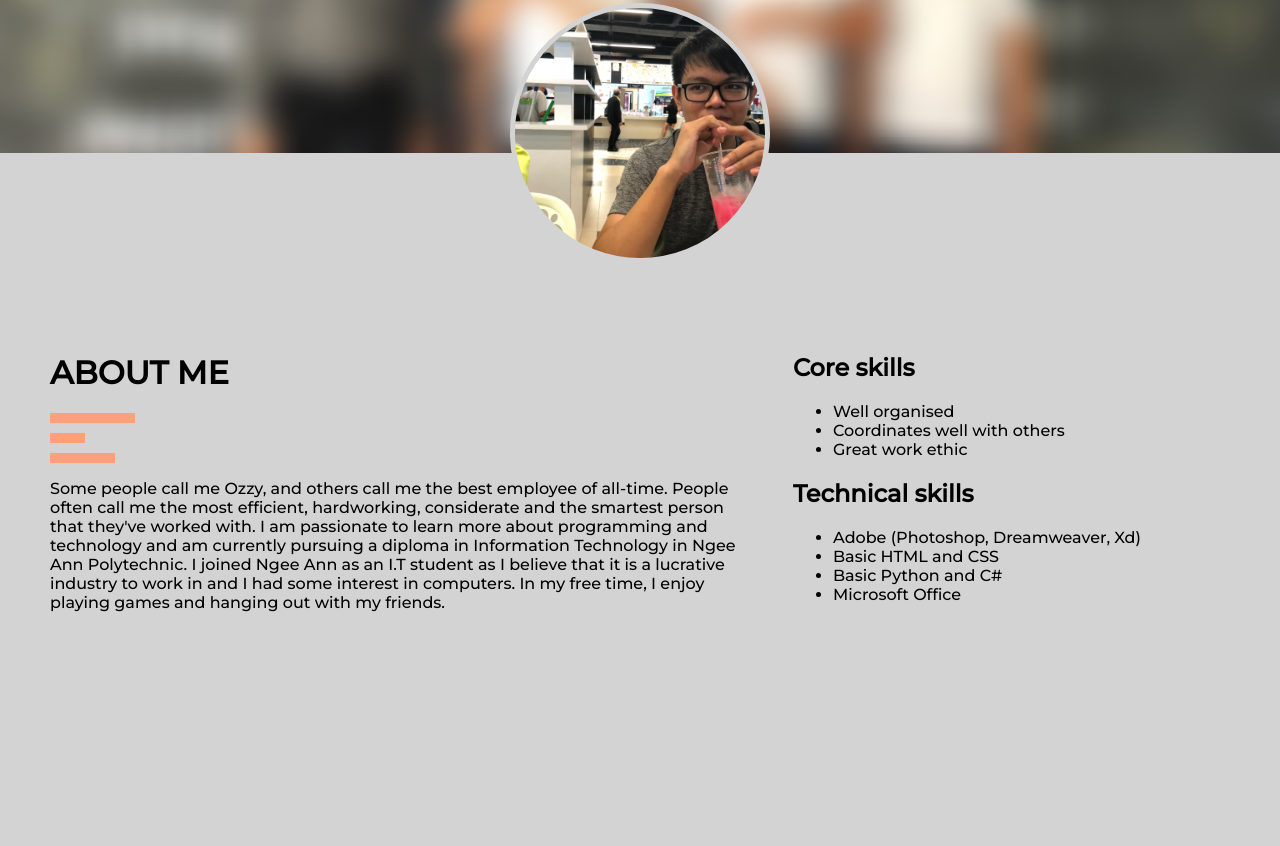
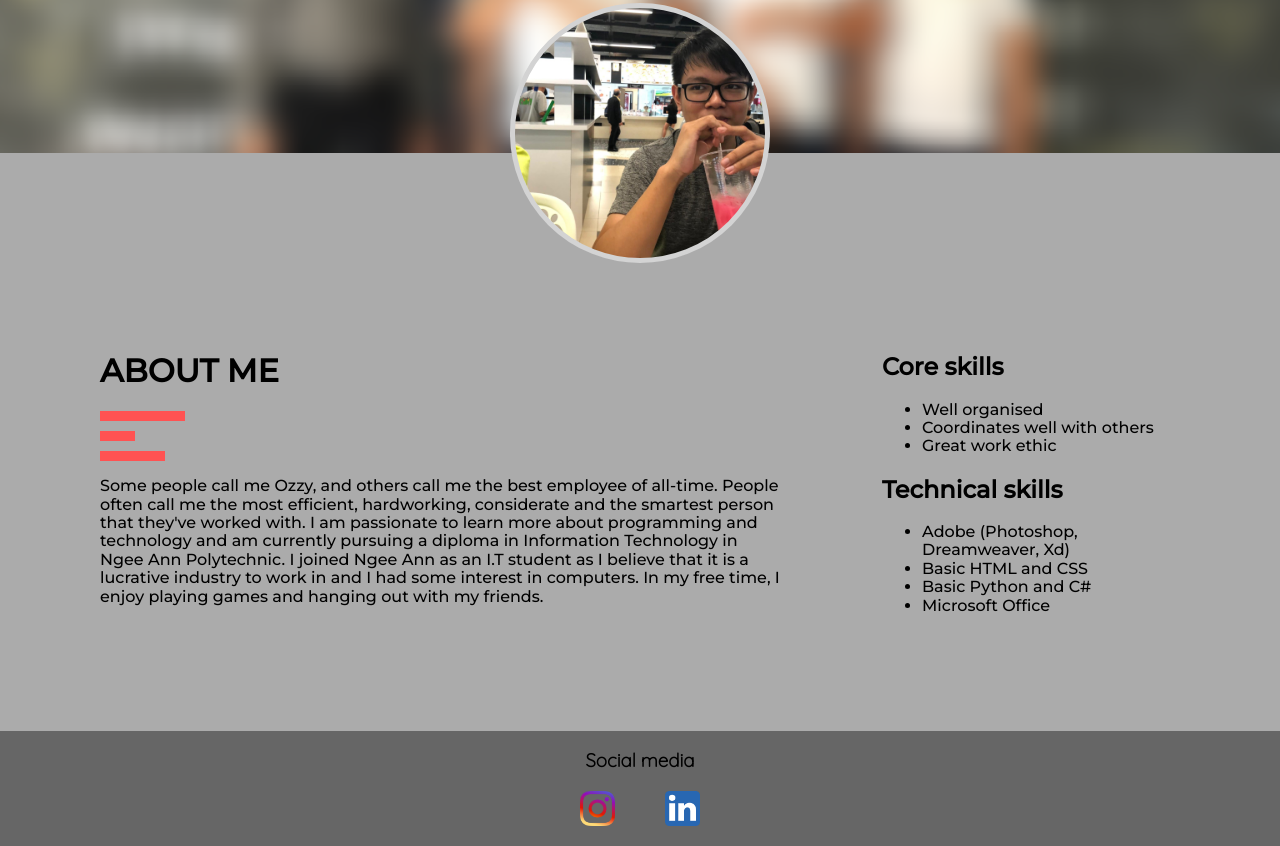
Before and after one commit to ozzywithab/ID_S10194236_OzzyTham_Assg01, a plain HTML site: page index.html in a window 1280 px wide. Shown: the part 372-1218 px from the top of the page. Before the commit the page ends 1100 px from the top, so only its background shows below. Drawn offline with Linux system fonts and the light colour scheme.

Commit message:
Finished first page of portfolio

```diff
--- a/index.html
+++ b/index.html
@@ -4,6 +4,7 @@
 <meta charset="utf-8">
 <title>Homepage</title>
 <link rel="stylesheet" href="style.css">
+<link rel="stylesheet" href="normalize.css">
 </head>
 
 <body>
@@ -12,7 +13,7 @@
         <ul>
             <li>Contact me!</li>
             <li>Education</li>
-            <li>About me</li>
+            <li><a href="index.html">About me</a></li>
         </ul>
     </nav>
 </header>
@@ -67,10 +68,13 @@
 
 
 
-</div>
 <footer>
     <div class= "contactFooter">
-
+        <h3>Social media</h3>
+        <div class= "socials">
+            <div class= "instagram"></div>
+            <div class= "linkedin"></div>
+        </div>
     </div>
 </footer>
 </body>
--- a/style.css
+++ b/style.css
@@ -1,11 +1,12 @@
 /* Importing font to be used */
 @import url('https://fonts.googleapis.com/css2?family=Montserrat:wght@500&display=swap');
+@import url('https://fonts.googleapis.com/css2?family=Quicksand:wght@300&display=swap');
 
 /* Applying font to all elements in body and making the body flush with the browser */
 body{
     font-family: 'Montserrat', sans-serif;
     margin: 0px;
-    background-color: lightgrey;
+    background-color: #ababab;
 }
 
 
@@ -15,7 +16,6 @@ header nav ul{
     margin: 0px;
     margin-right: 0px;
     padding: 25px 0px;
-    /* display: flex; */
     justify-content: space-evenly;
     font-size: 20px;
     padding-bottom:50px;
@@ -78,7 +78,7 @@ header nav ul li:first-child{
 .coolLine1{
     height: 10px;
     width: 85px;
-    background-color: lightsalmon;
+    background-color: #ff5252;
     margin-top: 0px;
     margin-bottom: 10px;
 }
@@ -87,7 +87,7 @@ header nav ul li:first-child{
 .coolLine2{
     height: 10px;
     width: 35px;
-    background-color: lightsalmon;
+    background-color: #ff5252;
     margin-top: 0px;
     margin-bottom: 10px;
 }
@@ -96,7 +96,7 @@ header nav ul li:first-child{
 .coolLine3{
     height: 10px;
     width: 65px;
-    background-color: lightsalmon;
+    background-color: #ff5252;
     margin-top: 0px;
     margin-bottom: 10px;
 }
@@ -116,29 +116,68 @@ header nav ul li:first-child{
 
 /* CSS to set how much space on the screen the about flexbox takes on the screen, under the .content flexbox */
 .about{
-    flex: 0 0 60%;
+    flex: 0 0 65%;
 }
 
 /* CSS to set how much space on the screen the about flexbox takes on the screen, under the .content flexbox */
 .skills{
-    flex: 0 0 40%;
+    flex: 0 0 35%;
 }
 
 /* CSS to space the content between the sides of the browser and the other flexbox */
 .about-content{
-    padding-left: 50px;
-    padding-right: 25px;
+    padding-left: 100px;
+    padding-right: 50px;
 
 }
 
 /* CSS to space the content between the sides of the browser and the other flexbox */
 .skills-content{
-    padding-right: 50px;
-    padding-left: 25px;
+    padding-right: 100px;
+    padding-left: 50px;
 
 }
 
 /* Creates a flex to display my contact information  */
-/* .contactFooter{
+.contactFooter{
+    height: 100px;
+    background: #666666;
+    display: flex;
+    flex-direction: column;
+    justify-content: center;
+    align-items: center;
+    padding-top: 15px;
+    text-align: center;
+    font-family: 'Quicksand', sans-serif;
+}
 
-} */
+/* Makes a flexbox */
+.socials{
+    display: flex;
+    flex-direction: row;
+    /* justify-content: center;
+    align-items: center; */
+    margin-bottom: 35px;
+}
+
+/* Sets CSS styles for the individual icon at the footer */
+.instagram{
+    background-image: url("images/instagramIcon.png");
+    height: 35px;
+    width: 35px;
+    background-size: cover;
+    background-position: center;
+    margin-left: 25px;
+    margin-right: 25px;
+}
+
+/* Sets CSS styles for the individual icon at the footer */
+.linkedin{
+    background-image: url("images/linkedinIcon.png");
+    height: 35px;
+    width: 35px;
+    background-size: cover;
+    background-position: center;
+    margin-left: 25px;
+    margin-right: 25px;
+}
```
Also changed, not shown: images/instagramIcon.png (added), images/linkedinIcon.png (added).
